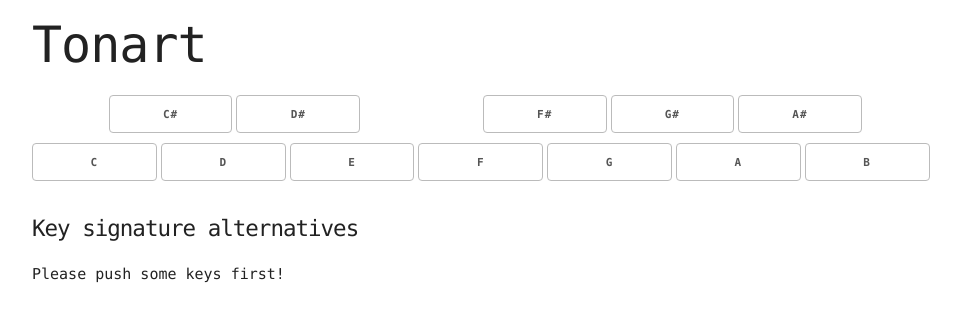
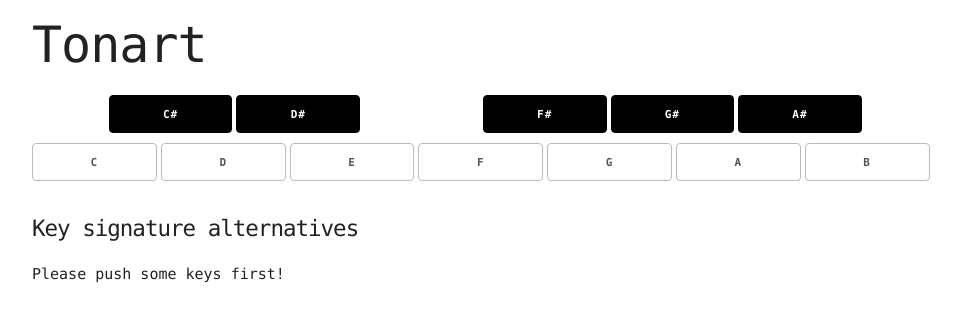
Before and after one commit to suniala/tonart, a React (Create React App) app: page / in a window 1280 px wide. Shown: the top 322 px of the page, without its empty margins (128-1089 px from the left). Built offline with nearby package versions, Linux system fonts and the light colour scheme.

Commit message:
Black keys are actually black

```diff
--- a/src/css/index.css
+++ b/src/css/index.css
@@ -10,6 +10,17 @@ h2 {
 
 .keys.black {
     margin-left: 8%;
+}
+
+.keys.black button {
+    background-color: black;
+    border-color: black;
+    color: white;
+}
+
+.keys.black button.button-primary {
+    background-color: #33C3F0;
+    border-color: #33C3F0;
 }
 
 div.key {
```
